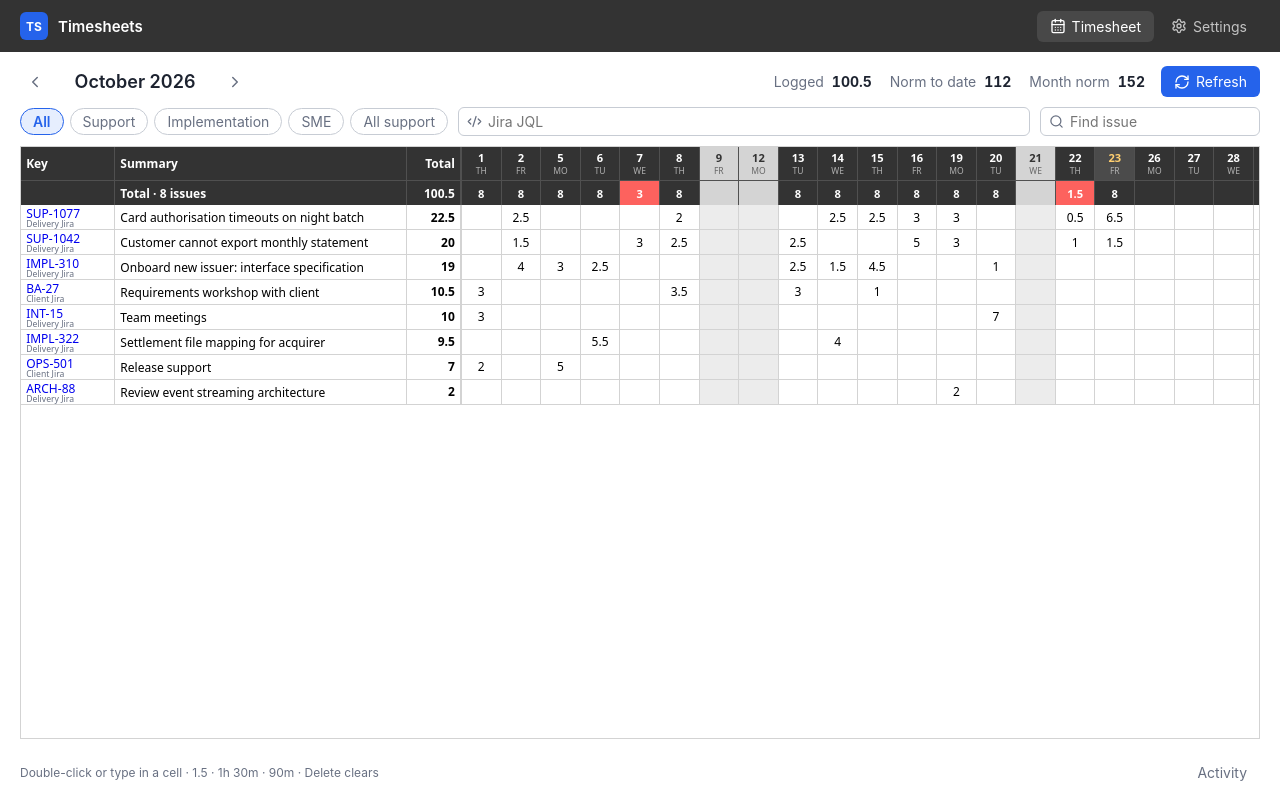
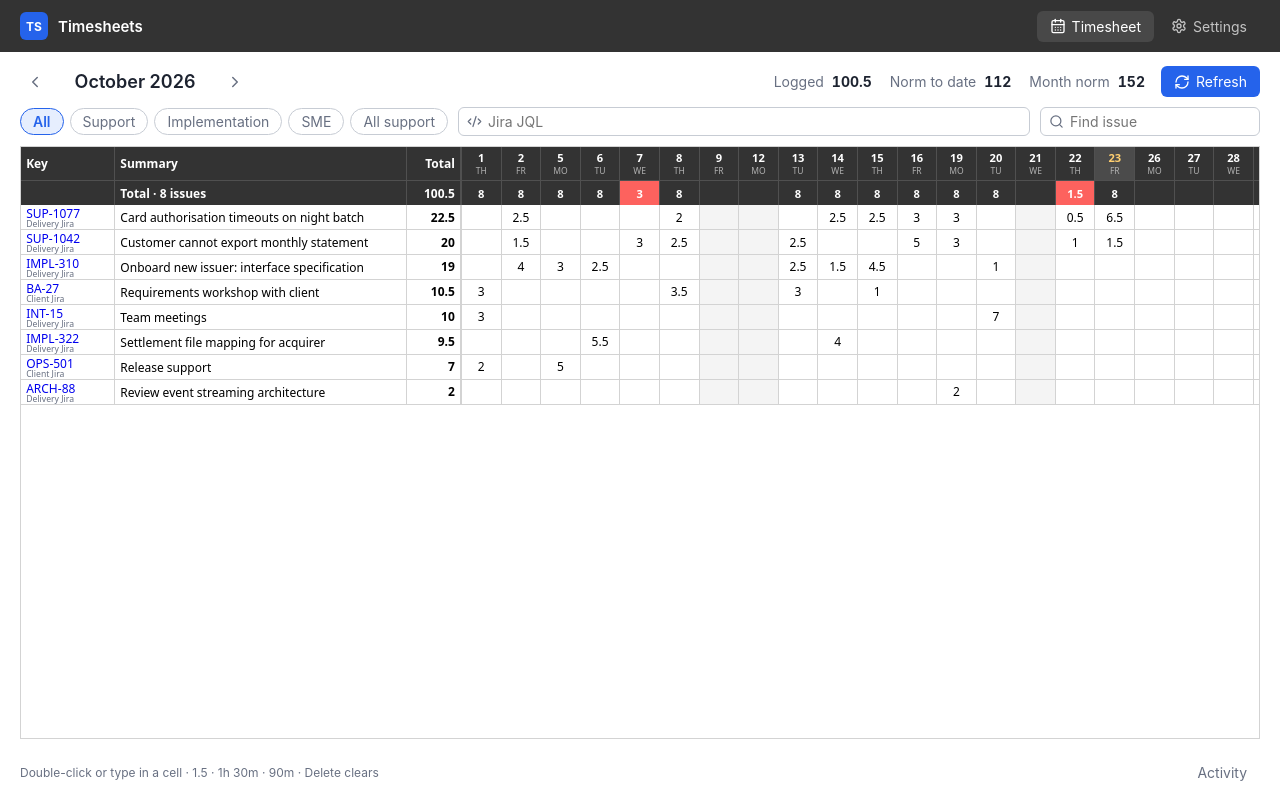
Before and after one commit to sava-code/Timesheets, a React (Vite) app: page / in a window 1280 px wide. Built offline with nearby package versions, Linux system fonts and the light colour scheme.

Commit message:
Absences: grey only the cells, lighter; row hover covers absence cells
Heading rows keep their normal colour on absence days, the cell grey is
lighter (#f4f4f4), and hovering a row highlights all its cells again,
including absence days (one hover colour per theme). 0.5.1.

```diff
--- a/package.json
+++ b/package.json
@@ -1,7 +1,7 @@
 {
   "name": "timesheets",
   "productName": "Timesheets",
-  "version": "0.5.0",
+  "version": "0.5.1",
   "private": true,
   "description": "Desktop app for viewing and editing your monthly Jira worklogs in a spreadsheet-like grid.",
   "author": "mixaxa85",
--- a/src/styles.css
+++ b/src/styles.css
@@ -1,6 +1,5 @@
 :root {
-  --absent: #ececec; /* absence days (light grey) */
-  --absent-head: #d4d4d4;
+  --absent: #f4f4f4; /* absence days (light grey) */
   --bg: #f4f5f7;
   --surface: #ffffff;
   --surface-2: #f8f9fb;
@@ -31,8 +30,7 @@
 }
 
 :root[data-theme="dark"] {
-  --absent: #2b3039;
-  --absent-head: #4a515e;
+  --absent: #1f242b;
   --bg: #14171c;
   --surface: #1b1f26;
   --surface-2: #20252d;
@@ -1079,33 +1077,23 @@ label.check.standalone {
 }
 
 /* ---------------------------------------------------------------------------
-   Absence days (from Jira): light grey, and left out of the norm.
-   Last in the file so it wins over the weekend/today backgrounds of every theme.
+   Absence days (from Jira): light grey cells, left out of the norm. The heading rows keep
+   their normal colour. Hovering a row highlights all of its cells, absence days included.
+   Last in the file so these win over the weekend/today backgrounds of every theme.
    --------------------------------------------------------------------------- */
 
-.gridWrap .grid td.absent:not(.selected),
-.gridWrap .grid tbody tr:hover td.absent:not(.selected),
-[data-theme="classic"] .grid td.absent:not(.selected),
-[data-theme="classic"] .grid tbody tr:hover td.absent:not(.selected) {
+.gridWrap {
+  --row-hover: color-mix(in srgb, var(--accent) 9%, var(--bg));
+}
+
+[data-theme="classic"] .gridWrap {
+  --row-hover: #e6f7ff;
+}
+
+.gridWrap .grid td.absent:not(.selected) {
   background: var(--absent);
 }
 
-.gridWrap .grid .dayRow th.absent,
-.gridWrap .grid .totalsRow th.absent {
-  background: var(--absent-head);
-  color: #333333;
+.gridWrap .grid tbody tr:hover td:not(.selected) {
+  background: var(--row-hover);
 }
-
-.gridWrap .grid .dayRow th.absent .dayNum {
-  color: #333333;
-}
-
-.gridWrap .grid .dayRow th.absent .dayName {
-  color: #666666;
-}
-
-:root[data-theme="dark"] .gridWrap .grid .dayRow th.absent,
-:root[data-theme="dark"] .gridWrap .grid .totalsRow th.absent,
-:root[data-theme="dark"] .gridWrap .grid .dayRow th.absent .dayNum {
-  color: #e6e9ef;
-}
```
Also changed, not shown: 1 other file (tests, documents, lock files or other folders).
